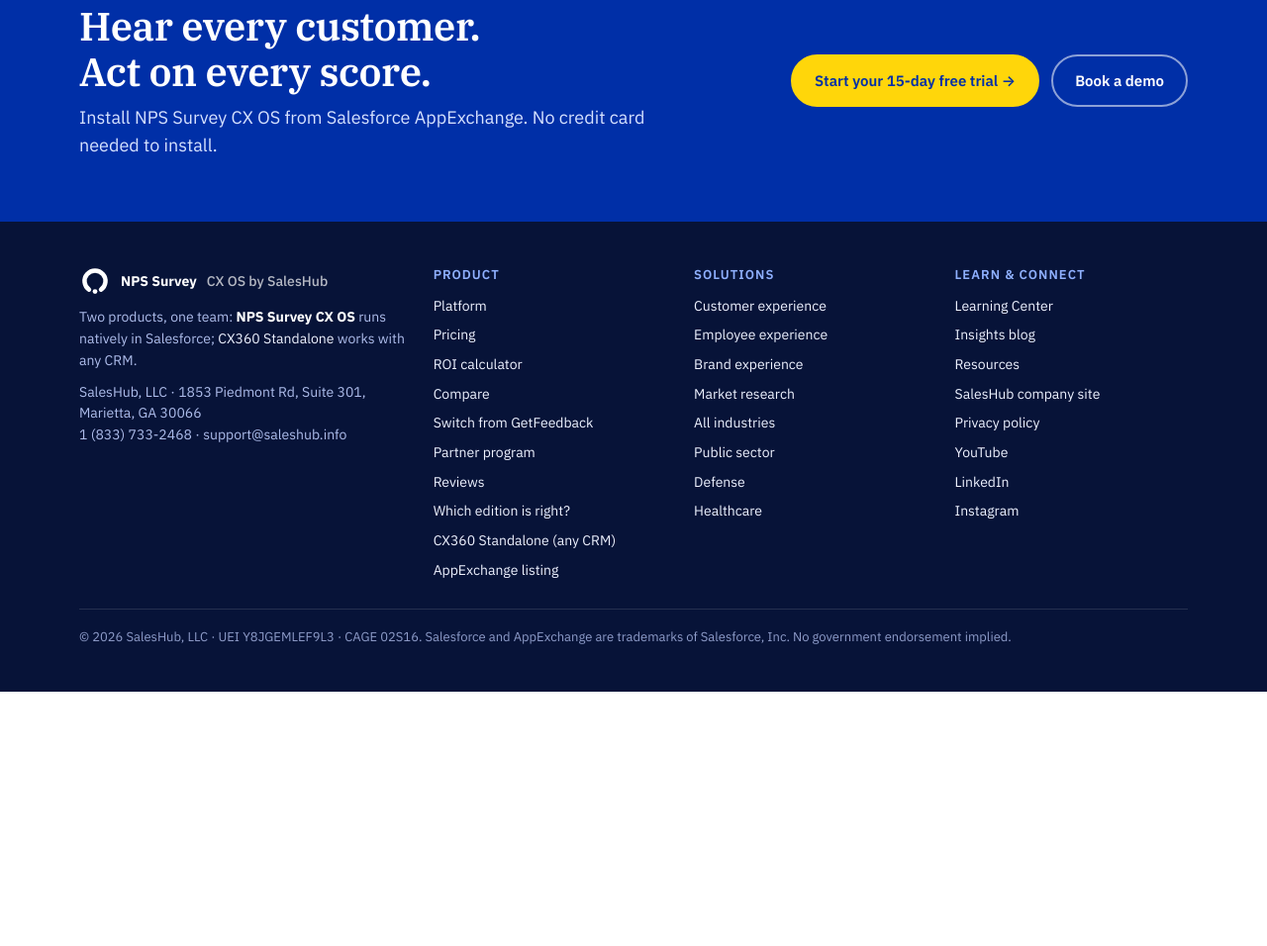
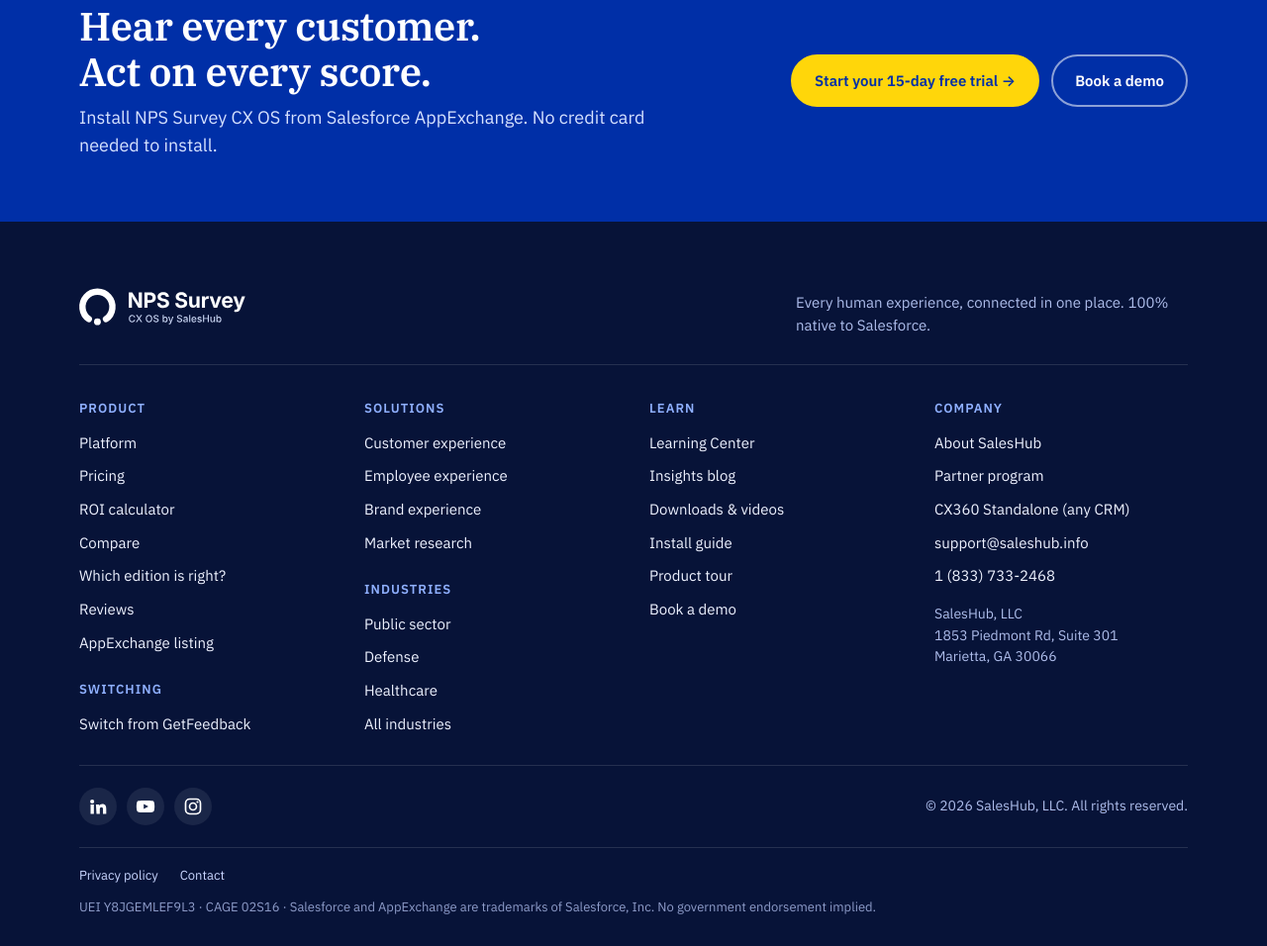
Before and after one commit to SalesHubSolutions/npssurveys-website, a plain HTML site: page public-sector/index.html in a window 1280 px wide. Shown: the part 4149-5105 px from the top of the page at 99% size. Before the commit the page ends 4848 px from the top, so only its background shows below. Drawn offline with Linux system fonts and the light colour scheme.

Commit message:
Footer: large logo, grouped columns, social icon row, separate legal bar
Co-Authored-By: Claude Opus 5.5 <noreply@anthropic.com>
Claude-Session: https://claude.ai/code/session_011khMbwRNSdTZg86oGkTB6A

```diff
--- a/public-sector/index.html
+++ b/public-sector/index.html
@@ -554,6 +554,20 @@ footer .addr{color:var(--fg-soft);margin-top:10px;user-select:all}
 @media (max-width:860px){footer .wrap{grid-template-columns:1fr 1fr}}
 /* dark footer: bookends the midnight hero */
 footer{background:#071338;border-top:0;color:#C9D6FF}footer h4{color:#8FB0FF}footer a{color:#EEF2FF} footer a:hover{color:#fff;text-decoration:underline;text-underline-offset:3px}footer .addr{color:#AEBDEB} footer .addr b{color:#fff}footer .flogo{color:#fff}footer .flogo img{content:url(/brand/logo/nps-survey-cx-os-mark-white.svg)}footer .legal{color:#8E9CC9;border-top-color:rgba(255,255,255,.12)}
+footer .wrap.fx{display:block;padding-block:56px 28px}
+.ftop{display:flex;flex-wrap:wrap;align-items:flex-end;justify-content:space-between;gap:16px;padding-bottom:28px;border-bottom:1px solid rgba(255,255,255,.12)}
+.fbrand img{display:block;height:60px;width:auto;margin-left:-10px}
+.ftag{margin:0;color:#AEBDEB;font-size:15px;max-width:44ch}
+.fcols{display:grid;grid-template-columns:repeat(4,1fr);gap:32px;padding:34px 0 30px}
+.fcols h4{color:#8FB0FF!important;margin:0 0 12px!important}.fcols ul+h4{margin-top:26px!important}
+.fcols ul{gap:10px!important}.fcols a{font-size:15px}
+.fcols .addr{margin-top:16px;line-height:1.55;font-size:14px}
+.fsoc{display:flex;flex-wrap:wrap;align-items:center;justify-content:space-between;gap:14px;padding:22px 0;border-top:1px solid rgba(255,255,255,.12);color:#AEBDEB;font-size:14px}
+.fsoci{display:flex;gap:10px}.fsoci a{display:grid;place-items:center;width:38px;height:38px;border-radius:50%;background:rgba(255,255,255,.08);color:#fff!important;transition:background .2s}.fsoci a:hover{background:#002FA7;text-decoration:none!important}
+.flegal{display:flex;flex-wrap:wrap;gap:8px 22px;align-items:center;padding-top:18px;border-top:1px solid rgba(255,255,255,.12);font-size:13px;color:#8E9CC9}
+.flegal a{color:#C9D6FF!important;font-size:13px}.flegal span{flex-basis:100%;margin-top:4px}
+@media (max-width:860px){.fcols{grid-template-columns:1fr 1fr}}
+
 
 /* hub additions */
 .nav ul a[aria-current="page"]{color:#fff;box-shadow:inset 0 -2px 0 var(--yellow)}
@@ -1522,12 +1536,16 @@ footer .legal{font-size:13px}
 <main id="app"></main>
 <div class="mcta"><a class="btn primary" href="https://appexchange.salesforce.com/appxListingDetail?listingId=a0N3A00000FtRTKUA3&tab=e&utm_source=npssurveys.com&utm_medium=website&utm_campaign=cxos_site&utm_content=mobile_bar" target="_blank" rel="noopener">Free trial</a><a class="btn ghost" href="#roi">ROI calculator</a></div>
 
-<footer><div class="wrap">
-  <div><div class="flogo"><img src="brand/logo/nps-survey-cx-os-mark.svg" alt="">NPS Survey <span style="font-weight:500;opacity:.7">CX OS by SalesHub</span></div><p class="addr" style="margin-bottom:8px">Two products, one team: <b>NPS Survey CX OS</b> runs natively in Salesforce; <a href="https://app.npssurveys.com/?utm_source=npssurveys.com&amp;utm_medium=website&amp;utm_campaign=family&amp;utm_content=footer_line">CX360 Standalone</a> works with any CRM.</p><p class="addr">SalesHub, LLC · 1853 Piedmont Rd, Suite 301, Marietta, GA 30066<br>1 (833) 733-2468 · support@saleshub.info</p></div>
-  <div><h4>Product</h4><ul><li><a href="#platform">Platform</a></li><li><a href="#pricing">Pricing</a></li><li><a href="#roi">ROI calculator</a></li><li><a href="#compare">Compare</a></li><li><a href="#switch">Switch from GetFeedback</a></li><li><a href="#partners">Partner program</a></li><li><a href="#reviews">Reviews</a></li><li><a href="#choose">Which edition is right?</a></li><li><a href="https://app.npssurveys.com/?utm_source=npssurveys.com&amp;utm_medium=website&amp;utm_campaign=family&amp;utm_content=footer">CX360 Standalone (any CRM)</a></li><li><a href="https://appexchange.salesforce.com/appxListingDetail?listingId=a0N3A00000FtRTKUA3&tab=e&utm_source=npssurveys.com&utm_medium=website&utm_campaign=cxos_site&utm_content=footer" target="_blank" rel="noopener">AppExchange listing</a></li></ul></div>
-  <div><h4>Solutions</h4><ul><li><a href="#customer-experience">Customer experience</a></li><li><a href="#employee-experience">Employee experience</a></li><li><a href="#brand-experience">Brand experience</a></li><li><a href="#market-research">Market research</a></li><li><a href="#industries">All industries</a></li><li><a href="#public-sector">Public sector</a></li><li><a href="#ind-defense">Defense</a></li><li><a href="#ind-healthcare">Healthcare</a></li></ul></div>
-  <div><h4>Learn &amp; connect</h4><ul><li><a href="#learn">Learning Center</a></li><li><a href="/insights/">Insights blog</a></li><li><a href="#resources">Resources</a></li><li><a href="https://saleshub.info" target="_blank" rel="noopener">SalesHub company site</a></li><li><a href="https://saleshub.info/privacy-policy" target="_blank" rel="noopener">Privacy policy</a></li><li><a href="https://www.youtube.com/@saleshubllc" target="_blank" rel="noopener">YouTube</a></li><li><a href="https://www.linkedin.com/company/12673581" target="_blank" rel="noopener">LinkedIn</a></li><li><a href="https://www.instagram.com/saleshub.info" target="_blank" rel="noopener">Instagram</a></li></ul></div>
-  <p class="legal">© 2026 SalesHub, LLC · UEI Y8JGEMLEF9L3 · CAGE 02S16. Salesforce and AppExchange are trademarks of Salesforce, Inc. No government endorsement implied.</p>
+<footer><div class="wrap fx">
+  <div class="ftop"><a href="#" class="fbrand" aria-label="NPS Survey CX OS home"><img src="brand/logo/nps-survey-cx-os-logo-white.svg" alt="NPS Survey, CX OS by SalesHub" width="198" height="60"></a><p class="ftag">Every human experience, connected in one place. 100% native to Salesforce.</p></div>
+  <div class="fcols">
+  <div><h4>Product</h4><ul><li><a href="#platform">Platform</a></li><li><a href="#pricing">Pricing</a></li><li><a href="#roi">ROI calculator</a></li><li><a href="#compare">Compare</a></li><li><a href="#choose">Which edition is right?</a></li><li><a href="#reviews">Reviews</a></li><li><a href="https://appexchange.salesforce.com/appxListingDetail?listingId=a0N3A00000FtRTKUA3&tab=e&utm_source=npssurveys.com&utm_medium=website&utm_campaign=cxos_site&utm_content=footer" target="_blank" rel="noopener">AppExchange listing</a></li></ul><h4>Switching</h4><ul><li><a href="#switch">Switch from GetFeedback</a></li></ul></div>
+  <div><h4>Solutions</h4><ul><li><a href="#customer-experience">Customer experience</a></li><li><a href="#employee-experience">Employee experience</a></li><li><a href="#brand-experience">Brand experience</a></li><li><a href="#market-research">Market research</a></li></ul><h4>Industries</h4><ul><li><a href="#public-sector">Public sector</a></li><li><a href="#ind-defense">Defense</a></li><li><a href="#ind-healthcare">Healthcare</a></li><li><a href="#industries">All industries</a></li></ul></div>
+  <div><h4>Learn</h4><ul><li><a href="#learn">Learning Center</a></li><li><a href="/insights/">Insights blog</a></li><li><a href="#resources">Downloads &amp; videos</a></li><li><a href="/install/">Install guide</a></li><li><a href="/tour/">Product tour</a></li><li><a href="#demo">Book a demo</a></li></ul></div>
+  <div><h4>Company</h4><ul><li><a href="https://saleshub.info" target="_blank" rel="noopener">About SalesHub</a></li><li><a href="#partners">Partner program</a></li><li><a href="https://app.npssurveys.com/?utm_source=npssurveys.com&amp;utm_medium=website&amp;utm_campaign=family&amp;utm_content=footer">CX360 Standalone (any CRM)</a></li><li><a href="mailto:support@saleshub.info">support@saleshub.info</a></li><li><a href="tel:+18337332468">1 (833) 733-2468</a></li></ul><p class="addr">SalesHub, LLC<br>1853 Piedmont Rd, Suite 301<br>Marietta, GA 30066</p></div>
+  </div>
+  <div class="fsoc"><div class="fsoci"><a href="https://www.linkedin.com/company/12673581" target="_blank" rel="noopener" aria-label="LinkedIn"><svg viewBox="0 0 24 24" width="20" height="20" aria-hidden="true"><path d="M4.98 3.5a2.5 2.5 0 1 1 0 5 2.5 2.5 0 0 1 0-5zM3 9.5h4V21H3zM9.5 9.5h3.8v1.6h.1c.5-1 1.8-2 3.8-2 4 0 4.8 2.6 4.8 6V21h-4v-5.2c0-1.2 0-2.9-1.8-2.9s-2 1.4-2 2.8V21h-4z" fill="currentColor"/></svg></a><a href="https://www.youtube.com/@saleshubllc" target="_blank" rel="noopener" aria-label="YouTube"><svg viewBox="0 0 24 24" width="20" height="20" aria-hidden="true"><path d="M22.5 7.2a2.8 2.8 0 0 0-2-2C18.8 4.8 12 4.8 12 4.8s-6.8 0-8.5.4a2.8 2.8 0 0 0-2 2A29 29 0 0 0 1 12a29 29 0 0 0 .5 4.8 2.8 2.8 0 0 0 2 2c1.7.4 8.5.4 8.5.4s6.8 0 8.5-.4a2.8 2.8 0 0 0 2-2A29 29 0 0 0 23 12a29 29 0 0 0-.5-4.8zM9.8 15.1V8.9l5.7 3.1z" fill="currentColor"/></svg></a><a href="https://www.instagram.com/saleshub.info" target="_blank" rel="noopener" aria-label="Instagram"><svg viewBox="0 0 24 24" width="20" height="20" aria-hidden="true"><rect x="3" y="3" width="18" height="18" rx="5" fill="none" stroke="currentColor" stroke-width="2"/><circle cx="12" cy="12" r="4.2" fill="none" stroke="currentColor" stroke-width="2"/><circle cx="17.4" cy="6.6" r="1.3" fill="currentColor"/></svg></a></div><span>&copy; 2026 SalesHub, LLC. All rights reserved.</span></div>
+  <div class="flegal"><a href="https://saleshub.info/privacy-policy" target="_blank" rel="noopener">Privacy policy</a><a href="mailto:support@saleshub.info">Contact</a><span>UEI Y8JGEMLEF9L3 · CAGE 02S16 · Salesforce and AppExchange are trademarks of Salesforce, Inc. No government endorsement implied.</span></div>
 </div></footer>
 
 <script>
```
Also changed, not shown: index.html (+24 -6 lines).
